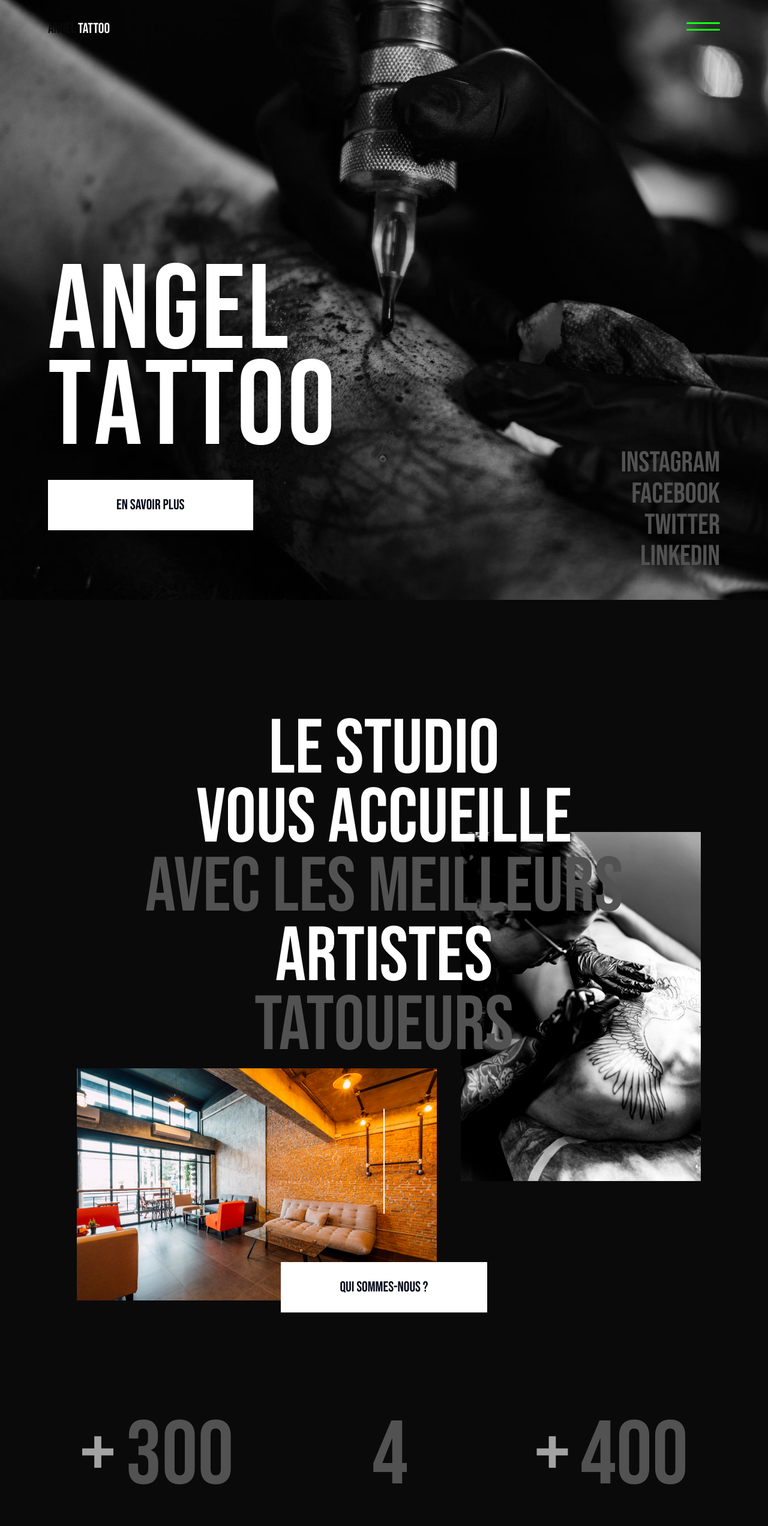
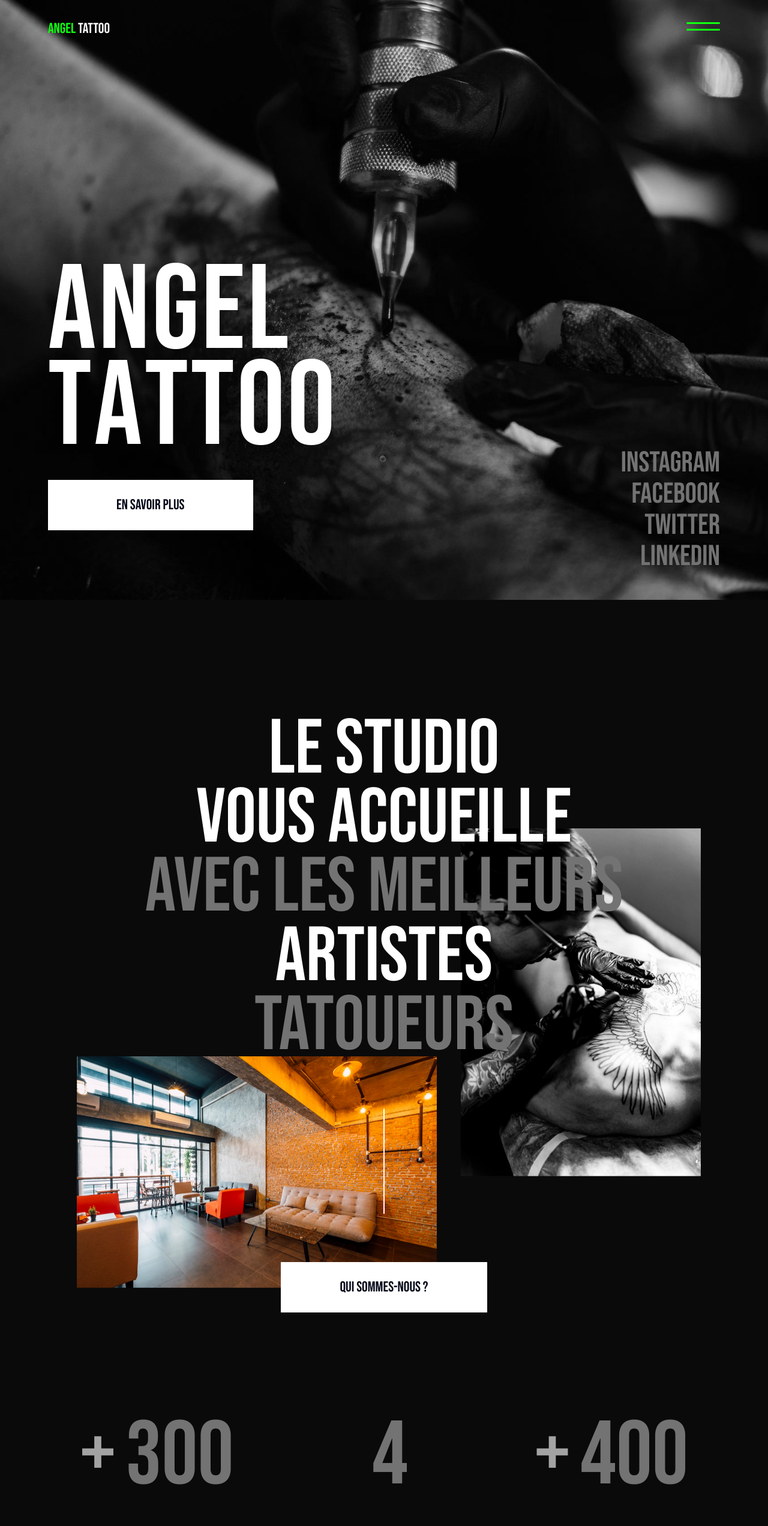
Before and after one commit to franckick0909/angel-tattoo, a Next.js app: page / in a window 1280 px wide. Shown: the top 2544 px of the page at 60% size. Built offline with nearby package versions, Linux system fonts and the light colour scheme.

Commit message:
commit 8

```diff
--- a/src/app/equipe/teamBabe/page.tsx
+++ b/src/app/equipe/teamBabe/page.tsx
@@ -52,7 +52,7 @@ export default function BabePage() {
         href="/"
         className="absolute top-4 left-4 md:left-8 lg:left-16 xl:left-20 text-2xl flex-shrink-0 flex items-center mt-4 z-20"
       >
-        <p className="text-neutral-600 ">
+        <p className="text-custom-green ">
           ANGEL <span className="text-white">TATTOO</span>
         </p>
       </Link>
--- a/src/app/equipe/teamChris/page.tsx
+++ b/src/app/equipe/teamChris/page.tsx
@@ -52,7 +52,7 @@ export default function ChrisPage() {
         href="/"
         className="absolute top-4 left-4 md:left-8 lg:left-16 xl:left-20 text-2xl flex-shrink-0 flex items-center mt-4 z-20"
       >
-        <p className="text-neutral-600 ">
+        <p className="text-custom-green ">
           ANGEL <span className="text-white">TATTOO</span>
         </p>
       </Link>
--- a/src/app/equipe/teamFranck/page.tsx
+++ b/src/app/equipe/teamFranck/page.tsx
@@ -51,7 +51,7 @@ export default function FranckPage() {
         href="/"
         className="absolute top-4 left-4 md:left-8 lg:left-16 xl:left-20 text-2xl flex-shrink-0 flex items-center mt-4 z-20"
       >
-        <p className="text-neutral-600 ">
+        <p className="text-custom-green ">
           ANGEL <span className="text-white">TATTOO</span>
         </p>
       </Link>
--- a/src/app/equipe/teamWill/page.tsx
+++ b/src/app/equipe/teamWill/page.tsx
@@ -52,7 +52,7 @@ export default function WillPage() {
         href="/"
         className="absolute top-4 left-4 md:left-8 lg:left-16 xl:left-20 text-2xl flex-shrink-0 flex items-center mt-4 z-20"
       >
-        <p className="text-neutral-600 ">
+        <p className="text-custom-green ">
           ANGEL <span className="text-white">TATTOO</span>
         </p>
       </Link>
--- a/src/components/data.tsx
+++ b/src/components/data.tsx
@@ -78,8 +78,8 @@ import {
     btnIcon: <FaArrowRight />,
     galleryAll: [
       {
-        id: "gallery1",
-        category: "categorie 1",
+        id: "Franckick",
+        category: "Franckick",
         name: "Franck",
         images: [
           {
@@ -121,8 +121,8 @@ import {
         ],
       },
       {
-        id: "gallery2",
-        category: "categorie 2",
+        id: "Chris",
+        category: "Chris",
         name: "Chris",
         images: [
           {
@@ -164,9 +164,9 @@ import {
         ],
       },
       {
-        id: "gallery3",
-        category: "categorie 3",
-        name: "Nono",
+        id: "Will",
+        category: "Will",
+        name: "Will",
         images: [
           {
             src: "/gallery/img13.jpg",
@@ -201,9 +201,9 @@ import {
         ],
       },
       {
-        id: "gallery4",
-        category: "categorie 4",
-        name: "Alicia",
+        id: "Babe",
+        category: "Babe",
+        name: "Babe",
         images: [
           {
             src: "/gallery/img18.jpg",
--- a/src/components/footer.tsx
+++ b/src/components/footer.tsx
@@ -12,7 +12,7 @@ export default function Footer() {
         href="/"
         className="text-3xl flex items-center mt-4 z-20"
       >
-        <p className="text-neutral-600 ">
+        <p className="text-custom-green ">
           ANGEL <span className="text-white">TATTOO</span>
         </p>
       </Link>
--- a/src/pages/gallery.tsx
+++ b/src/pages/gallery.tsx
@@ -10,7 +10,7 @@ import { motion } from "framer-motion";
 import { containerVariants, titleVariants } from "@/components/data";
 
 export default function Gallery() {
-  const [filter, setFilter] = useState("tout");
+  const [filter, setFilter] = useState("Franckick");
   const [index, setIndex] = useState(-1);
 
   // Créez un tableau de toutes les catégories uniques
--- a/src/pages/hero.tsx
+++ b/src/pages/hero.tsx
@@ -31,7 +31,7 @@ export default function Hero() {
         href="/"
         className="absolute top-4 left-4 md:left-8 lg:left-16 xl:left-20 text-2xl flex-shrink-0 flex items-center mt-4 z-20"
       >
-        <p className="text-neutral-950 ">
+        <p className="text-custom-green ">
           ANGEL <span className="text-white">TATTOO</span>
         </p>
       </Link>
@@ -61,7 +61,7 @@ export default function Hero() {
             <a
               href={link.href}
               key={link.id}
-              className="text-white md:text-neutral-600 text-3xl md:text-3xl lg:text-4xl xl:text-5xl hover:text-white transition-all duration-300 ease-in-out"
+              className="text-white md:text-neutral-500 text-3xl md:text-3xl lg:text-4xl xl:text-5xl hover:text-white transition-all duration-300 ease-in-out"
             >
               {link.name}
             </a>
--- a/src/pages/le studio.tsx
+++ b/src/pages/le studio.tsx
@@ -36,9 +36,9 @@ export default function LeStudio() {
             <BoxReveal boxColor="rgb(17, 255, 17)" duration={0.5} stagger={0.1} originX={1}>
               <span>Le studio</span>
               <span>vous accueille</span>
-              <span className="text-neutral-600">avec les meilleurs</span>
+              <span className="text-neutral-500">avec les meilleurs</span>
               <span>artistes</span>
-              <span className="text-neutral-600">tatoueurs</span>
+              <span className="text-neutral-500">tatoueurs</span>
             </BoxReveal>
           </motion.h1>
 
@@ -113,11 +113,11 @@ const Statistique = () => {
     <div className="w-full h-full grid md:grid-cols-3 place-items-center place-content-center gap-4 z-10">
       {number.map((item, index) => (
         <div key={index} className="flex flex-col items-center justify-center">
-          <h2 className="whitespace-pre-wrap text-[100px] md:text-[120px] lg:text-[130px] xl:text-[150px] font-medium tracking-tight text-neutral-600">
+          <h2 className="whitespace-pre-wrap text-[100px] md:text-[120px] lg:text-[130px] xl:text-[150px] font-medium tracking-tight text-neutral-500">
             <span className="text-neutral-400">{item.card}&nbsp;</span>
             <NumberTicker
               value={item.value}
-              className="whitespace-pre-wrap tracking-normal text-neutral-600"
+              className="whitespace-pre-wrap tracking-normal text-neutral-500"
             />
           </h2>
           <p className="text-white font-inter text-sm md:text-base lg:text-lg xl:text-2xl">
```
